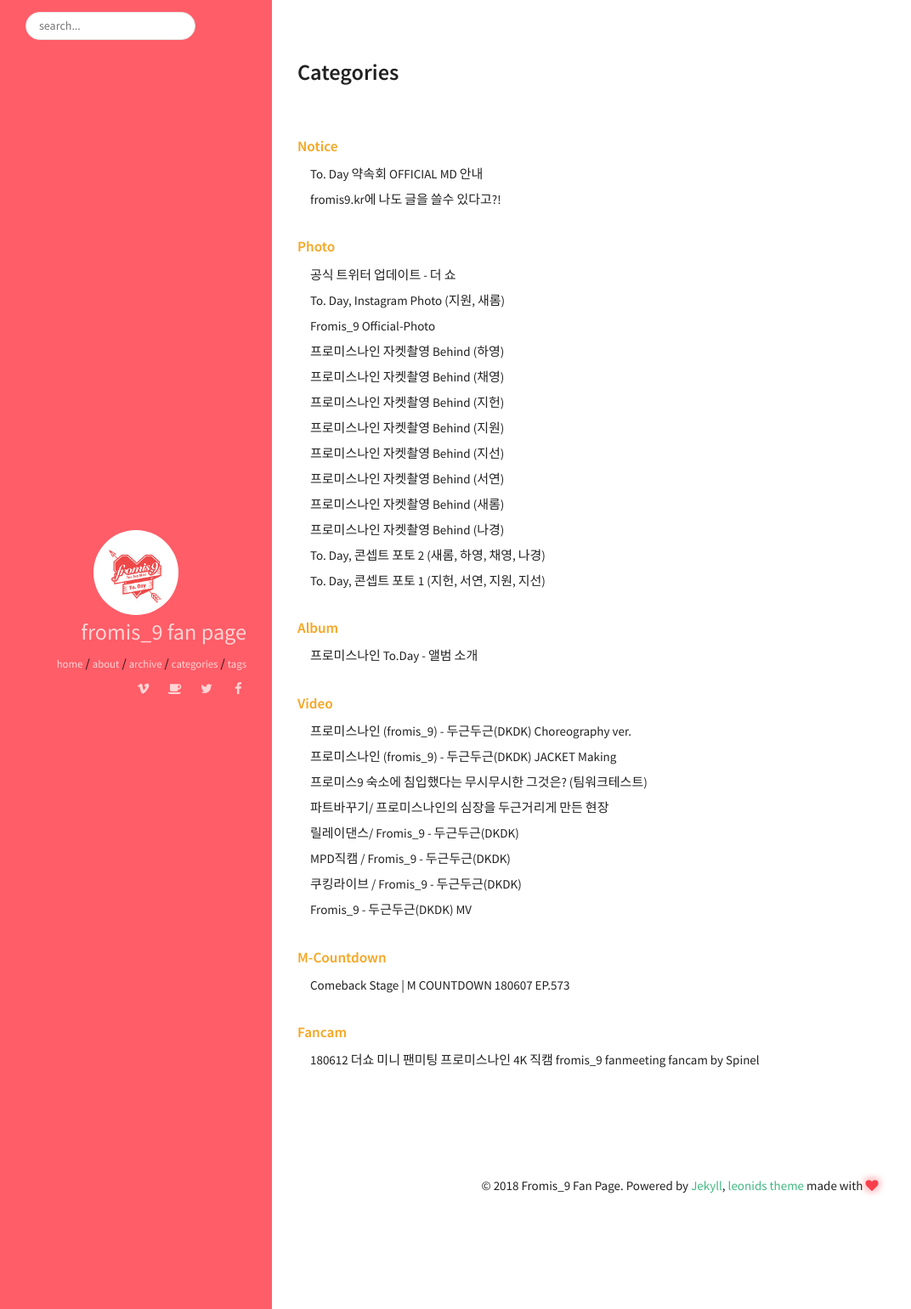
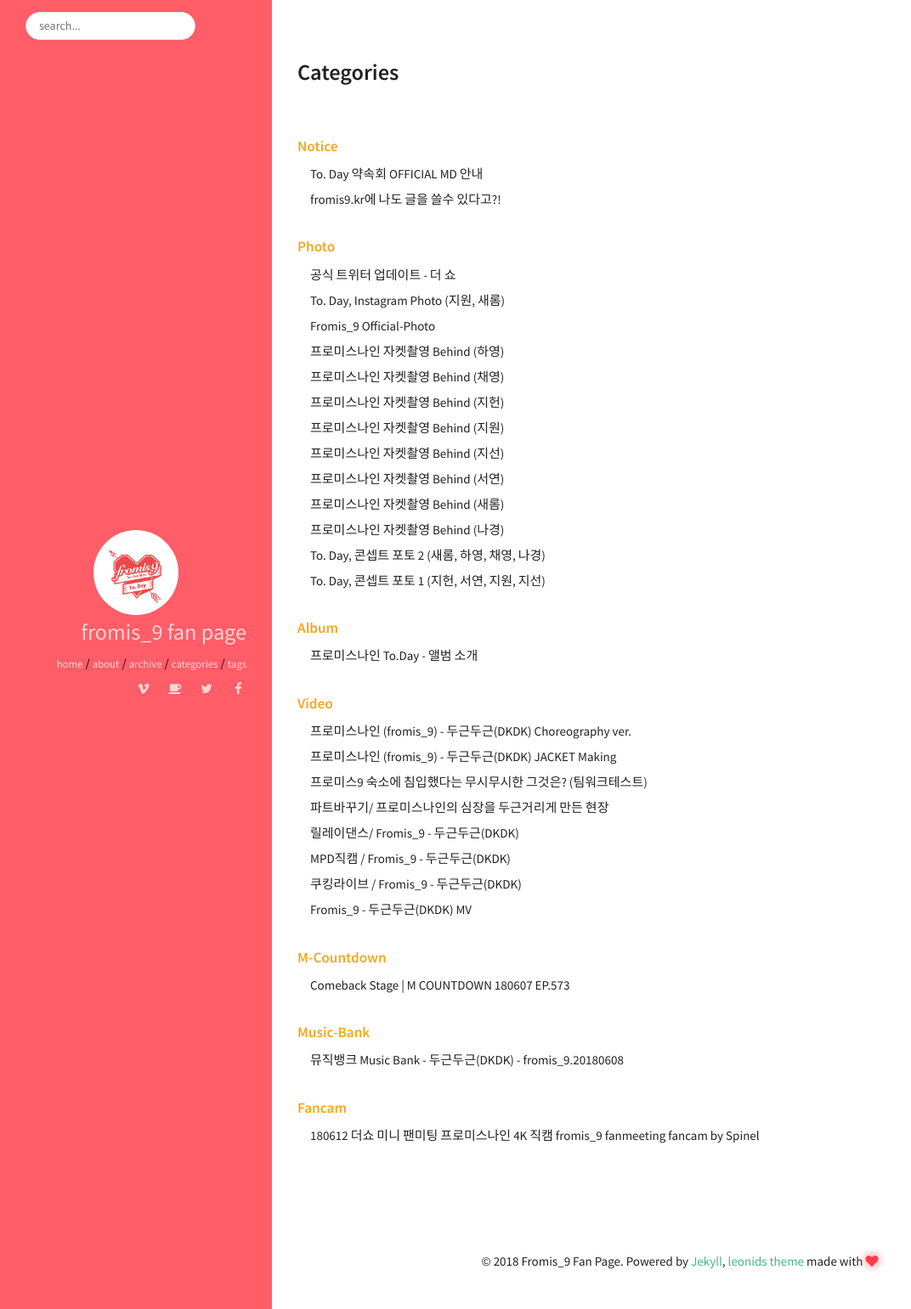
Before and after one commit to fromisnine/temp_page, a Jekyll site: the page built from categories/index.html, in a window 1280 px wide. Shown: the whole page at 85% size, without its empty margins (0-1072 px from the left). Built offline with Jekyll 4.4.1, drawn with Linux system fonts in a browser that asks for light colours.

Commit message:
new post

```diff
--- /dev/null
+++ b/_posts/공개방송/2018-06-08-Music-bank-DKDK.md
@@ -0,0 +1,17 @@
+---
+layout: post
+title: 뮤직뱅크 Music Bank - 두근두근(DKDK) - fromis_9.20180608
+tags : DKDK
+categories: [Music-Bank]
+comments: true
+image:
+  feature: http://img.youtube.com/vi/tp2F_AnORQ4/0.jpg
+  credit: Youtube
+---
+
+### 뮤직뱅크 Music Bank - 두근두근(DKDK) - fromis_9.20180608
+
+<iframe width="100%" height="500" src="https://www.youtube.com/embed/tp2F_AnORQ4?rel=0" frameborder="0" allow="autoplay; encrypted-media" allowfullscreen></iframe>
+
+
+#### [Youtube 에서 시청하기](https://www.youtube.com/watch?v=tp2F_AnORQ4){:target="_blank"}
```
Also changed, not shown: _posts/공개방송/2018-06-07-M-COUNTDOWN-22CENTURY GIRL.md (line endings or trailing spaces).
